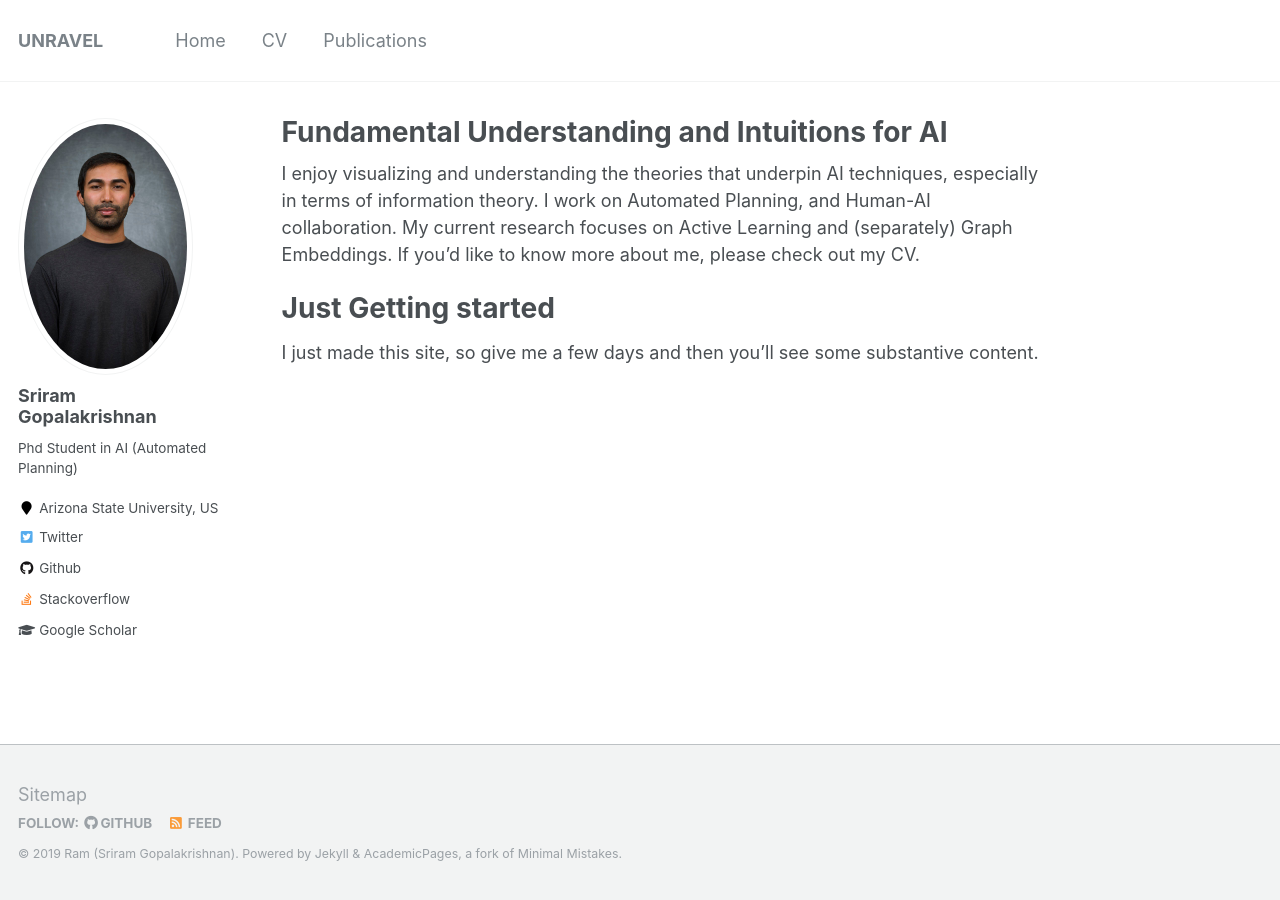
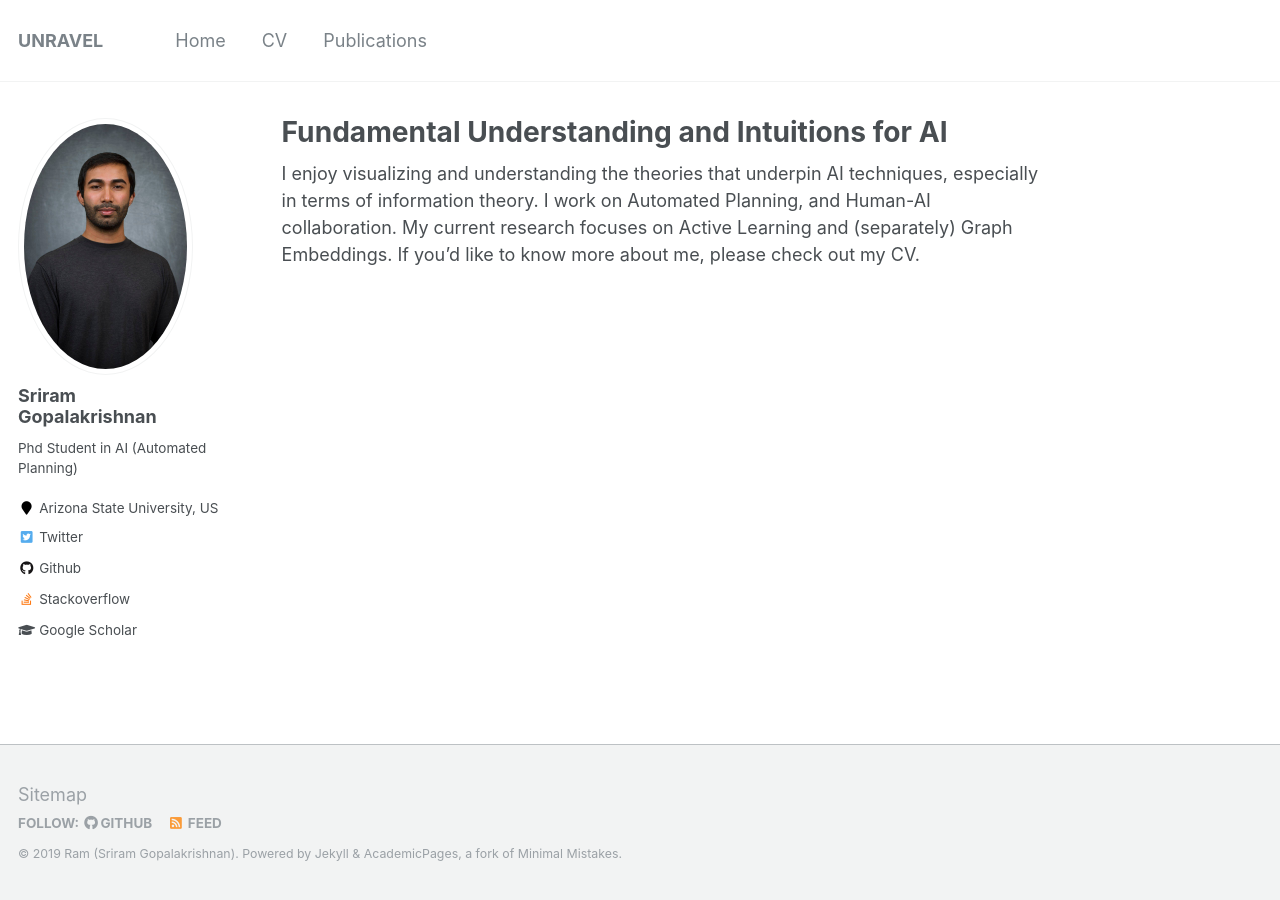
Before and after one commit to marirsg2/Sriram_Unravel, a Jekyll site: the page built from _pages/about.md, in a window 1280 px wide. Built offline with Jekyll 4.4.1, drawn with Linux system fonts in a browser that asks for light colours.

Commit message:
removed just getting started

```diff
--- a/_pages/about.md
+++ b/_pages/about.md
@@ -14,13 +14,11 @@ I enjoy visualizing and understanding the theories that underpin AI techniques,
 in terms of information theory. I work on Automated Planning, and Human-AI collaboration. My current research focuses on Active Learning and (separately) Graph Embeddings. If you'd like to know more about me, please check out my CV.
 
 <!-- I will post articles that describe AI techniques in this light, in the hope that my perspective might help build intuitions and give a better understanding of some dense approaches in AI . -->
-
-
-
+<!--
 
 Just Getting started
 ======
-I just made this site, so give me a few days and then you'll see some substantive content.
+I just made this site, so give me a few days and then you'll see some substantive content. -->
 
 <!--
 1. Register a GitHub account if you don't have one and confirm your e-mail (required!)
```
